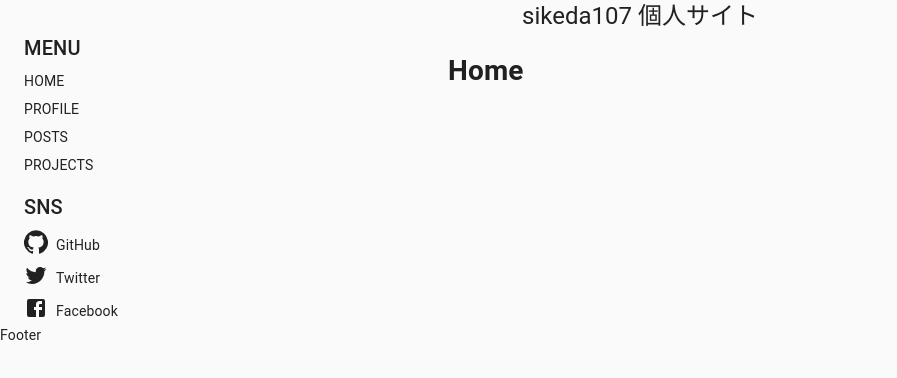
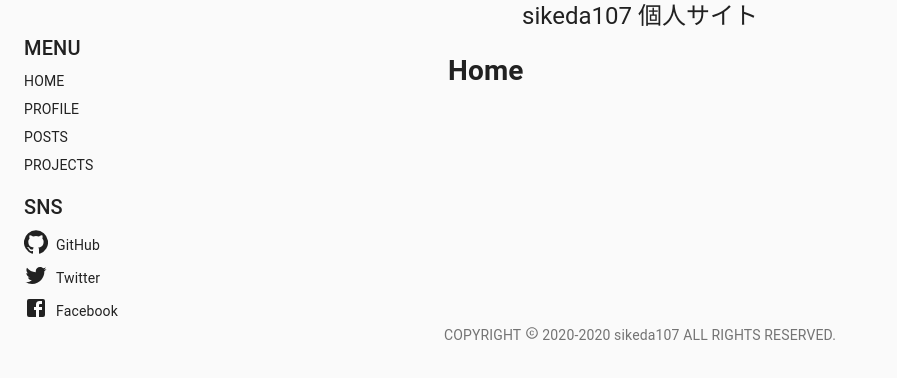
Before and after one commit to sikeda107/sikeda107.github.io, a Next.js app: page / in a window 1280 px wide. Shown: the top 378 px of the page, without its empty margins (0-897 px from the left). Built offline with nearby package versions, Linux system fonts and the light colour scheme.

Commit message:
add: footer componets

```diff
--- /dev/null
+++ b/components/Footer.js
@@ -0,0 +1,21 @@
+import React from 'react'
+import Typography from '@material-ui/core/Typography'
+import Copyright from '@material-ui/icons/Copyright'
+
+function CopyrightNotation() {
+  return (
+    <Typography variant="body2" color="textSecondary" align="center">
+      {'COPYRIGHT '}
+      <Copyright fontSize="inherit" />
+      {` 2020-${new Date().getFullYear()} sikeda107 ALL RIGHTS RESERVED.`}
+    </Typography>
+  )
+}
+
+export default function Footer(props) {
+  return (
+    <footer>
+      <CopyrightNotation />
+    </footer>
+  )
+}
--- a/components/Layout.js
+++ b/components/Layout.js
@@ -4,6 +4,7 @@ import Container from '@material-ui/core/Container'
 import Grid from '@material-ui/core/Grid'
 import Typography from '@material-ui/core/Typography'
 import Sidebar from './Sidebar'
+import Footer from './Footer'
 
 export default function Layout(props) {
   return (
@@ -24,7 +25,7 @@ export default function Layout(props) {
         <main>
           <Grid container spacing={5}>
             <Grid item xs={12} md={4}>
-              <Sidebar></Sidebar>
+              <Sidebar />
             </Grid>
             <Grid item xs={12} md={8}>
               {props.children}
@@ -32,7 +33,7 @@ export default function Layout(props) {
           </Grid>
         </main>
       </Container>
-      <footer> Footer </footer>
+      <Footer />
     </React.Fragment>
   )
 }
```
